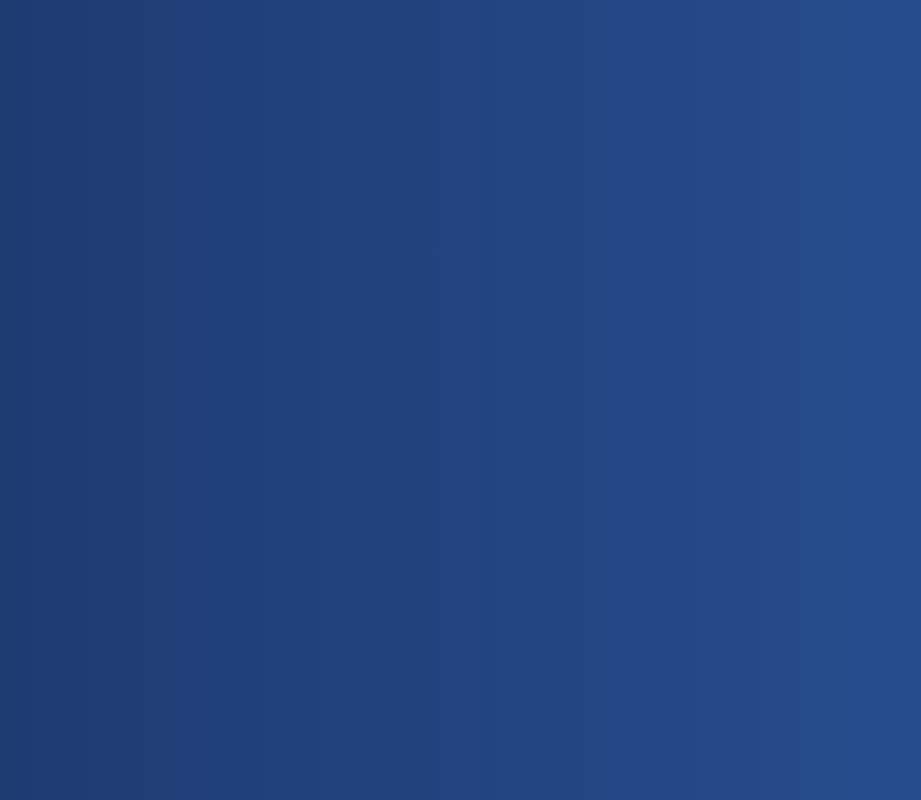
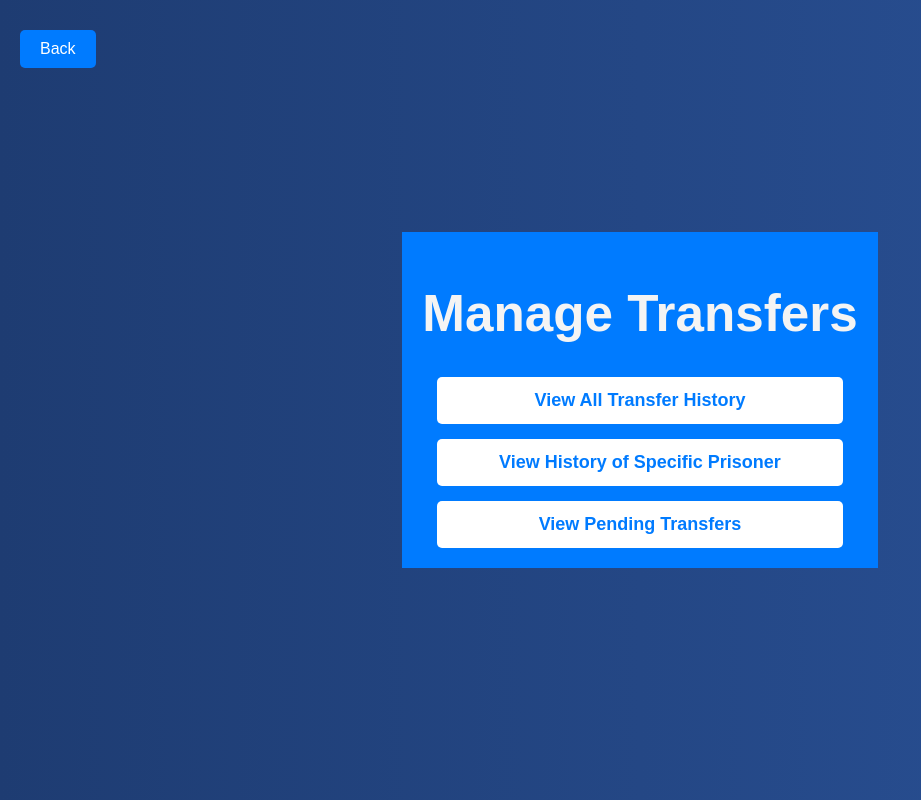
Before and after one commit to Uchiha292/Jail-Management-System-MERN-, a React (Vite) app in the folder jail-management-system/frontend/my-app/: page /warden/manage-transfers in a window 1280 px wide. Before the commit this address had no page. Shown: the whole page, without its empty margins (0-921 px from the left). Built offline with nearby package versions, Linux system fonts and the light colour scheme.

Commit message:
Warden(All Transfers)

```diff
--- a/jail-management-system/frontend/my-app/src/App.jsx
+++ b/jail-management-system/frontend/my-app/src/App.jsx
@@ -8,6 +8,8 @@ import VisitationHistory from './pages/VisitationHistory';
 import GuidelinesPage from './pages/Guidelines';
 import LoginWarden from './components/LoginWarden';
 import WardenHomePage from './pages/WardenHomePage';
+import ManageTransfers from './pages/ManageTransfers';
+import AllTransfers from './pages/AllTransfers';
 
 function App() {
     return (
@@ -24,6 +26,9 @@ function App() {
                 {/* Warden Panel Routes */}
                 <Route path="/warden/login" element={<LoginWarden />} />
                 <Route path="/warden/home" element={<WardenHomePage />} />
+                <Route path="/warden/manage-transfers" element={<ManageTransfers />} />
+                <Route path="/warden/manage-transfers/history" element={<AllTransfers />} />
+
             </Routes>
         </Router>
     );
--- /dev/null
+++ b/jail-management-system/frontend/my-app/src/pages/AllTransfers.jsx
@@ -0,0 +1,63 @@
+import React, { useState, useEffect } from 'react';
+import axios from 'axios';
+import BackButton from '../components/BackButton';
+import '../styles/AllTransfers.css';
+
+const AllTransferHistory = () => {
+  const [transfers, setTransfers] = useState([]);
+  const [loading, setLoading] = useState(true);
+  const [error, setError] = useState('');
+
+  useEffect(() => {
+    const fetchTransfers = async () => {
+      try {
+        const response = await axios.get('http://localhost:5000/api/transfer/history/');
+        setTransfers(response.data.transfers);
+        setLoading(false);
+      } catch (err) {
+        setError('An error occurred while fetching transfer history.');
+        setLoading(false);
+      }
+    };
+
+    fetchTransfers();
+  }, []);
+
+  if (loading) return <p>Loading transfer history...</p>;
+  if (error) return <p className="error-text">{error}</p>;
+
+  return (
+    <div className="transfer-history-container">
+      <BackButton />
+      <h2>All Transfer History</h2>
+      {transfers.length === 0 ? (
+        <p>No transfer history found.</p>
+      ) : (
+        <table className="transfer-history-table">
+          <thead>
+            <tr>
+              <th>Prisoner Name</th>
+              <th>From Facility</th>
+              <th>To Facility</th>
+              <th>Transfer Date</th>
+              <th>Status</th>
+            </tr>
+          </thead>
+          <tbody>
+            {transfers.map((transfer) => (
+              <tr key={transfer._id}>
+                <td>{transfer.prisoner.name}</td>
+                <td>{transfer.fromFacility}</td>
+                <td>{transfer.toFacility}</td>
+                <td>{new Date(transfer.transferDate).toLocaleDateString()}</td>
+                <td>{transfer.approved ? 'Approved' : 'Pending'}</td>
+              </tr>
+            ))}
+          </tbody>
+        </table>
+      )}
+    </div>
+  );
+};
+
+export default AllTransferHistory;
--- /dev/null
+++ b/jail-management-system/frontend/my-app/src/pages/ManageTransfers.jsx
@@ -0,0 +1,22 @@
+import React from 'react';
+import { Link } from 'react-router-dom';
+import BackButton from '../components/BackButton';
+import '../styles/ManageTransfers.css';
+
+const ManageTransfers = () => {
+  return (
+    <div className="manage-transfers-container">
+      <div className="back-button-wrapper">
+        <BackButton />
+      </div>
+      <h1>Manage Transfers</h1>
+      <div className="manage-transfers-options">
+        <Link to="/warden/manage-transfers/history" className="option-button">View All Transfer History</Link>
+        <Link to="/warden/manage-transfers/history/prisoner" className="option-button">View History of Specific Prisoner</Link>
+        <Link to="/warden/manage-transfers/pending" className="option-button">View Pending Transfers</Link>
+      </div>
+    </div>
+  );
+};
+
+export default ManageTransfers;
--- a/jail-management-system/frontend/my-app/src/pages/WardenHomePage.jsx
+++ b/jail-management-system/frontend/my-app/src/pages/WardenHomePage.jsx
@@ -9,7 +9,7 @@ const WardenHomePage = () => {
         <h1>Warden Dashboard</h1>
         <nav className="warden-nav">
           <Link to="#" className="nav-link">Manage Jailers</Link>
-          <Link to="#" className="nav-link">Manage Transfers</Link>
+          <Link to="/warden/manage-transfers" className="nav-link">Manage Transfers</Link>
           <Link to="#" className="nav-link">Manage Guidelines</Link>
           <Link to="#" className="nav-link">Generate Reports</Link>
         </nav>
--- /dev/null
+++ b/jail-management-system/frontend/my-app/src/styles/AllTransfers.css
@@ -0,0 +1,35 @@
+.transfer-history-container {
+  padding: 20px;
+  background-color: #f4f4f4;
+  border-radius: 5px;
+  box-shadow: 0 2px 5px rgba(0, 0, 0, 0.1);
+  max-width: 900px;
+  margin: 20px auto;
+  color: #333;
+}
+
+.transfer-history-table {
+  width: 100%;
+  border-collapse: collapse;
+  margin-top: 20px;
+}
+
+.transfer-history-table th,
+.transfer-history-table td {
+  padding: 12px 15px;
+  text-align: left;
+  border-bottom: 1px solid #ddd;
+}
+
+.transfer-history-table th {
+  background-color: #f1f1f1;
+  font-weight: bold;
+}
+
+.transfer-history-table tr:hover {
+  background-color: #f8f9fa;
+}
+
+body {
+  background-color: white;
+}
--- /dev/null
+++ b/jail-management-system/frontend/my-app/src/styles/ManageTransfers.css
@@ -0,0 +1,44 @@
+.manage-transfers-container {
+  font-family: Arial, sans-serif;
+  background-color: #007bff;
+  padding: 20px;
+  }
+
+  h1 {
+    color: #f4f4f4;
+  }
+
+  .back-button {
+    position: absolute;
+    top: 10px;
+    left: 10px;
+  }
+
+  .back-button-wrapper {
+    position: absolute;
+    top: 20px;
+    left: 20px;
+  }
+
+  .manage-transfers-options {
+    display: flex;
+    flex-direction: column;
+    gap: 15px;
+  }
+
+  .option-button {
+    display: inline-block;
+    padding: 10px 20px;
+    color: #007bff;
+    background-color: white;
+    margin: 0 15px;
+    text-decoration: none;
+    font-weight: bold;
+    font-size: 18px;
+    text-align: center;
+    border-radius: 5px;
+  }
+
+  .option-button:hover {
+    background-color: #0056b3;
+  }
--- a/jail-management-system/frontend/my-app/src/styles/WardenHomePage.css
+++ b/jail-management-system/frontend/my-app/src/styles/WardenHomePage.css
@@ -4,38 +4,47 @@
   padding: 20px;
 }
 
-/* Header with the blue background */
+.back-button {
+  position: absolute;
+  top: 10px;
+  left: 10px;
+}
+
+.back-button-wrapper {
+  position: absolute;
+  top: 20px;
+  left: 20px;
+}
+
 .warden-header {
-  background-color: #007bff;  /* Blue header */
-  color: white;  /* Make sure the text is white */
+  background-color: #007bff;
+  color: white;
   padding: 10px;
   text-align: center;
 }
 
-/* Navigation menu with center-aligned links */
 .warden-nav {
   margin: 20px 0;
-  text-align: center; /* Center the links */
+  text-align: center;
 }
 
-/* Style for navigation links */
 .nav-link {
   color: white;
   margin: 0 15px;
   text-decoration: none;
   font-weight: bold;
-  font-size: 18px;  /* Increase font size */
+  font-size: 18px;
 }
 
 .nav-link:hover {
   text-decoration: underline;
-  color: #f1f1f1;  /* Lighter color on hover */
+  color: #f1f1f1;
 }
 
-/* Main content area with white background */
+
 .warden-content {
   padding: 20px;
-  background-color: white;  /* White background */
+  background-color: white;
   border-radius: 5px;
   box-shadow: 0 2px 5px rgba(0, 0, 0, 0.1);
 }
```
Also changed, not shown: 2 other files (tests, documents, lock files or other folders).
